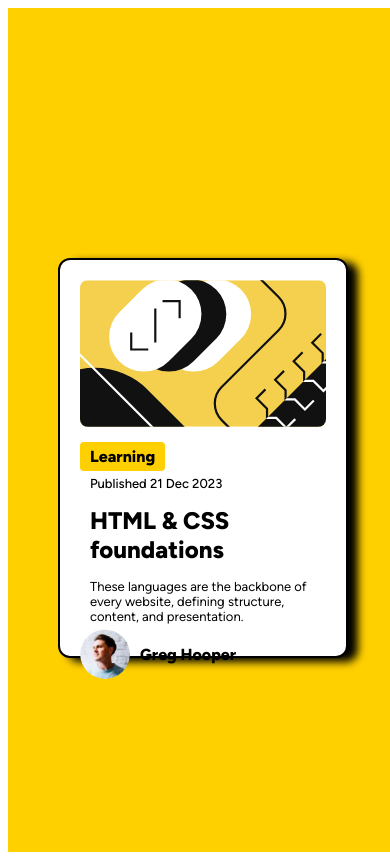
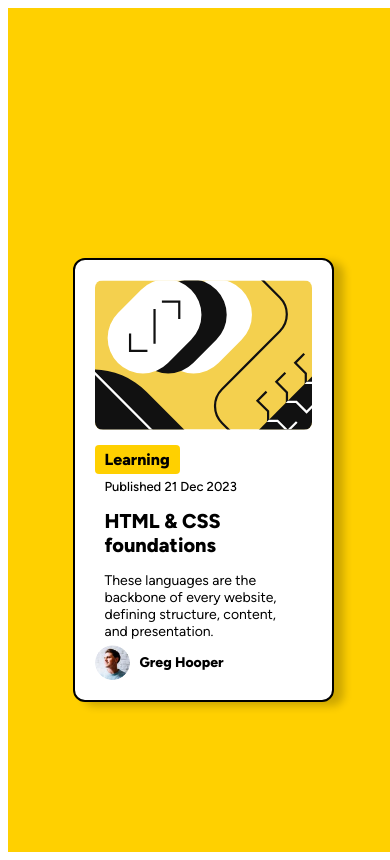
Before and after one commit to 00-zerodai/Project_frontend, a plain HTML site: page index.html in a window 390 px wide. Drawn offline with Linux system fonts and the light colour scheme.

Commit message:
mobile view adaptation

```diff
--- a/main.css
+++ b/main.css
@@ -16,15 +16,15 @@
 
 .card {
   display: flex;
-  flex-direction: column;   /* stack image on top, text below */
-  align-items: center;      /* center content horizontally */
-  width: 370px;
-  height: 400px;
+  flex-direction: column;
+  align-items: flex-start;     /* keep left-aligned */
+  width: 90%;                  /* responsive width */
+  max-width: 370px;            /* won’t grow too big */
   padding: 20px;
 
   background-color: #fff;
   border-radius: 12px;
-  box-shadow: 10px 4px 8px rgb(0, 0, 0);
+  box-shadow: 10px 4px 8px rgba(0, 0, 0, 0.2);
   box-sizing: border-box;
   border: 2px solid black;
 }
@@ -102,18 +102,36 @@
 
 }
 .profile_container {
-  align-self: flex-start;   /* aligns container to the left */
   margin-top: auto;
   display: flex;
-  align-items: center;
-
+  align-items: center;  /* ensures image + text are vertically centered */
+  gap: 10px;            /* space between image and name */
 }
 .profile {
-  width: 50px;
-  height: 50px;
-  border-radius: 50%;  /* make it round */
+  width: 40px;          /* smaller for mobile */
+  height: 40px;
+  border-radius: 50%;
+  object-fit: cover;
 }
-.profile_name{
-    font-family: "fontBold" ,sans-serif;
-    margin-left: 10px;
+.profile_name {
+  font-family: "fontBold", sans-serif;
+  font-size: 16px;
 }
+@media (max-width: 480px) {
+  .heading {
+    font-size: 20px;
+  }
+
+  .content {
+    font-size: 14px;
+  }
+
+  .profile {
+    width: 35px;
+    height: 35px;
+  }
+
+  .profile_name {
+    font-size: 14px;
+  }
+}
```
